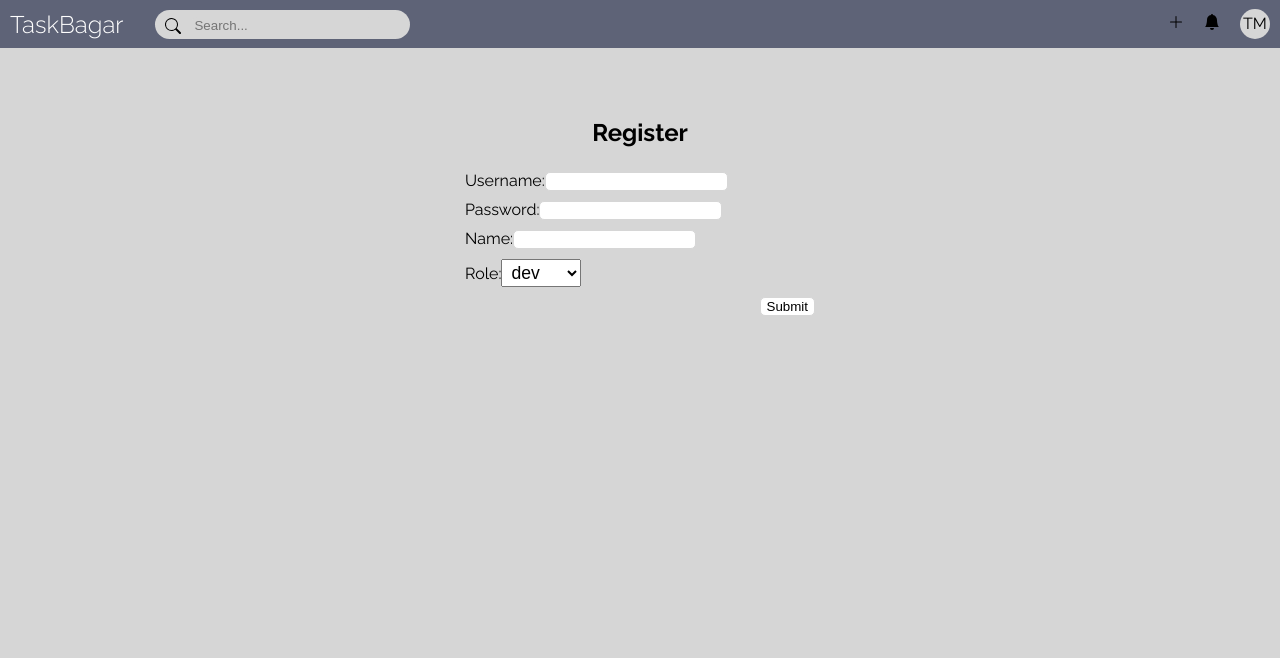
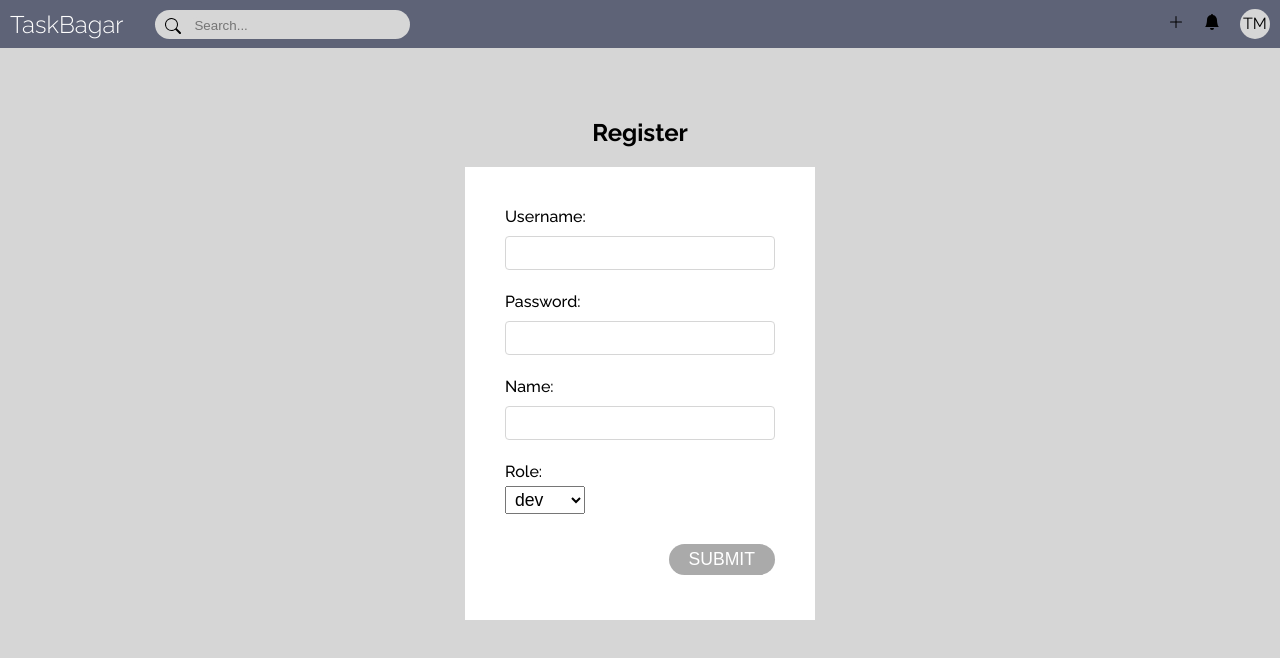
Before and after one commit to tranmanhduc2711/TaskBagar, a React (Create React App) app: page /register in a window 1280 px wide. Shown: the top 658 px of the page. Built offline with nearby package versions, Linux system fonts and the light colour scheme.

Commit message:
merge from main, fix conflict

```diff
--- a/src/style/_global.scss
+++ b/src/style/_global.scss
@@ -31,3 +31,66 @@
 .info{
     background-color: $info;
 }
+
+::-webkit-scrollbar-track{
+    width: 5px;
+    background-color: #ddd;
+}
+
+::-webkit-scrollbar-thumb{
+
+}
+
+form{
+    width: 100%;
+    padding: 40px;
+
+    background-color: #fff;
+
+    .form-label{
+        margin-bottom: 20px;
+        display: flex;
+        flex-direction: column;
+
+        font-weight: 500;
+
+        input{
+            margin-bottom: 2px;
+            margin-top: 10px;
+            padding: 5px 10px;
+
+            border: 1px solid $grey;
+            border-radius: 4px;
+            outline: none;
+
+            font-size: 1.2rem;
+        }
+
+        &.error{
+            input{
+                border-color: #ff0000;
+            }
+        }
+
+
+        span{
+            color: red;
+        }
+
+    }
+
+    input[type=submit]{
+        padding: 5px 20px;
+
+        border: none;
+        border-radius: 200px;
+        outline: none;
+
+        background-color: #aaa;
+        color: #fff;
+
+        text-transform: uppercase;
+        font-size: 1.1rem;
+        cursor: pointer;
+    }
+}
```
